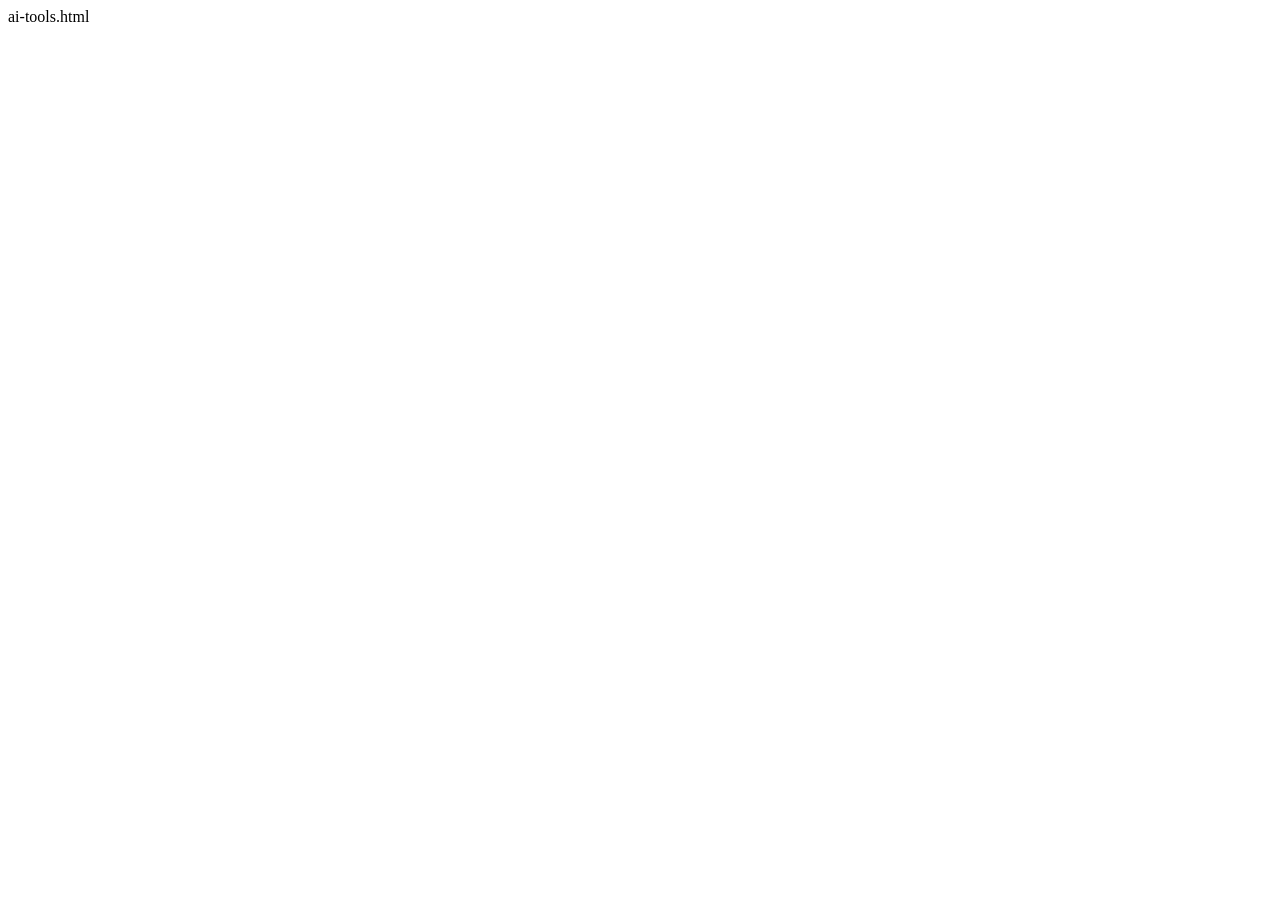
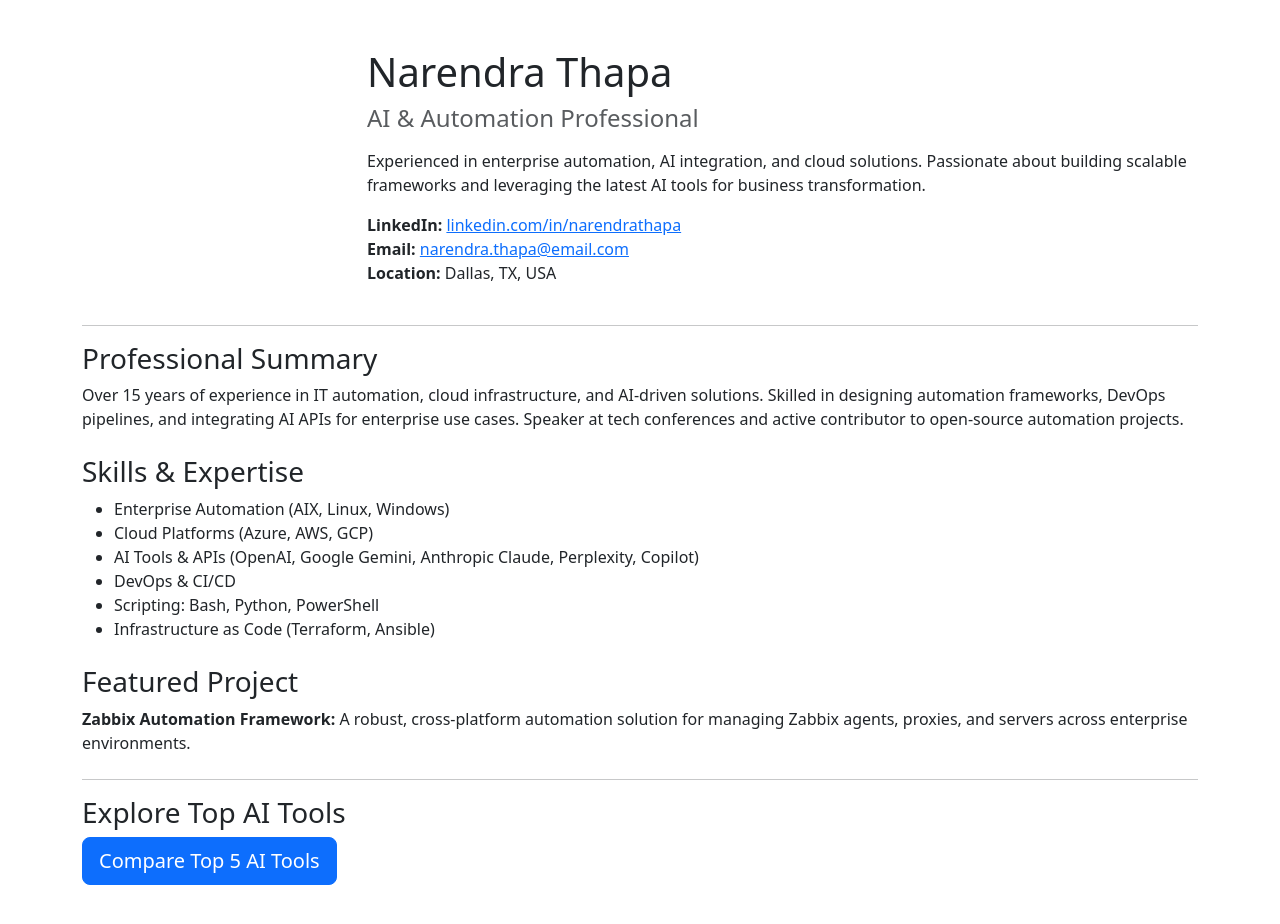
Before and after one commit to thapanarendra/thapanarendra, a plain HTML site: page index.html in a window 1280 px wide. Before the commit the page ends 800 px from the top, so only its background shows below. Drawn offline with nearby package versions, Linux system fonts and the light colour scheme.

Commit message:
Update index.html

```diff
--- a/index.html
+++ b/index.html
@@ -1 +1,76 @@
-ai-tools.html
+<!--
+  File: index.html
+  Summary: Personal homepage for Narendra Thapa, AI & Automation Professional.
+           Shows professional details, LinkedIn, skills, featured project, and links to the AI tools comparison page.
+  Usage: This is the main landing page for your GitHub Pages website.
+-->
+
+<!DOCTYPE html>
+<html lang="en">
+<head>
+  <meta charset="UTF-8">
+  <title>Narendra Thapa | AI & Automation Professional</title>
+  <meta name="viewport" content="width=device-width, initial-scale=1">
+  <!-- Bootstrap CSS for responsive design and styling -->
+  <link href="https://cdn.jsdelivr.net/npm/bootstrap@5.3.3/dist/css/bootstrap.min.css" rel="stylesheet">
+</head>
+<body>
+  <div class="container py-5">
+    <!-- Personal and professional details section -->
+    <div class="row mb-4">
+      <div class="col-md-3 text-center">
+        <!-- Optional: Add your photo here -->
+        <!-- <img src="your-photo.jpg" class="rounded-circle mb-3" width="120" alt="Narendra Thapa"> -->
+      </div>
+      <div class="col-md-9">
+        <h1 class="mb-2">Narendra Thapa</h1>
+        <h4 class="text-muted mb-3">AI & Automation Professional</h4>
+        <p>
+          Experienced in enterprise automation, AI integration, and cloud solutions. Passionate about building scalable frameworks and leveraging the latest AI tools for business transformation.
+        </p>
+        <ul class="list-unstyled">
+          <li><strong>LinkedIn:</strong> <a href="https://www.linkedin.com/in/narendrathapa/" target="_blank">linkedin.com/in/narendrathapa</a></li>
+          <li><strong>Email:</strong> <a href="mailto:narendra.thapa@email.com">narendra.thapa@email.com</a></li>
+          <li><strong>Location:</strong> Dallas, TX, USA</li>
+        </ul>
+      </div>
+    </div>
+    <hr>
+    <!-- Professional summary section -->
+    <div class="mb-4">
+      <h3>Professional Summary</h3>
+      <p>
+        Over 15 years of experience in IT automation, cloud infrastructure, and AI-driven solutions. Skilled in designing automation frameworks, DevOps pipelines, and integrating AI APIs for enterprise use cases. Speaker at tech conferences and active contributor to open-source automation projects.
+      </p>
+    </div>
+    <!-- Skills section -->
+    <div class="mb-4">
+      <h3>Skills & Expertise</h3>
+      <ul>
+        <li>Enterprise Automation (AIX, Linux, Windows)</li>
+        <li>Cloud Platforms (Azure, AWS, GCP)</li>
+        <li>AI Tools & APIs (OpenAI, Google Gemini, Anthropic Claude, Perplexity, Copilot)</li>
+        <li>DevOps & CI/CD</li>
+        <li>Scripting: Bash, Python, PowerShell</li>
+        <li>Infrastructure as Code (Terraform, Ansible)</li>
+      </ul>
+    </div>
+    <!-- Featured project section -->
+    <div class="mb-4">
+      <h3>Featured Project</h3>
+      <p>
+        <strong>Zabbix Automation Framework:</strong> A robust, cross-platform automation solution for managing Zabbix agents, proxies, and servers across enterprise environments.
+      </p>
+    </div>
+    <hr>
+    <!-- Link to AI tools comparison page -->
+    <div class="mb-4">
+      <h3>Explore Top AI Tools</h3>
+      <p>
+        <!-- Hyperlink to ai-tools.html -->
+        <a href="ai-tools.html" class="btn btn-primary btn-lg">Compare Top 5 AI Tools</a>
+      </p>
+    </div>
+  </div>
+</body>
+</html>
```
